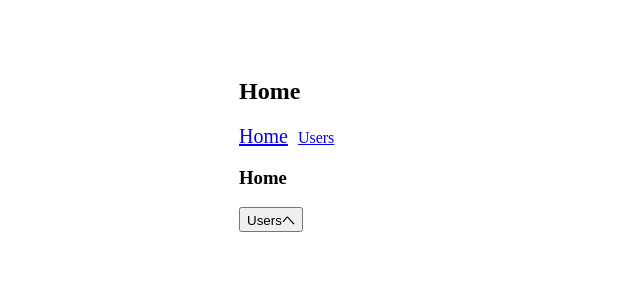
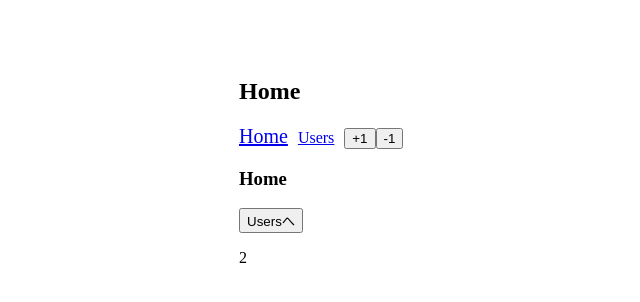
Before and after one commit to miyabilab/study-vuejs, a Vue app: page / in a window 1280 px wide. Shown: the top 302 px of the page, without its empty margins (51-691 px from the left). Built offline with nearby package versions, Linux system fonts and the light colour scheme.

Commit message:
section14-209

```diff
--- a/package.json
+++ b/package.json
@@ -10,7 +10,8 @@
   "dependencies": {
     "core-js": "^3.6.4",
     "vue": "^2.6.11",
-    "vue-router": "^3.1.6"
+    "vue-router": "^3.1.6",
+    "vuex": "^3.3.0"
   },
   "devDependencies": {
     "@vue/cli-plugin-babel": "~4.3.0",
--- a/src/main.js
+++ b/src/main.js
@@ -1,10 +1,12 @@
 import Vue from 'vue'
 import App from './App.vue'
 import router from './router.js'
+import store from "./store"
 
 Vue.config.productionTip = false;
 
 new Vue({
   router,
+  store,
   render: h => h(App),
 }).$mount('#app')
--- /dev/null
+++ b/src/store.js
@@ -0,0 +1,10 @@
+import Vue from 'vue';
+import Vuex from 'vuex';
+
+Vue.use(Vuex);
+
+export default new Vuex.Store({
+    state: {
+        count: 2
+    }
+});
--- a/src/views/HeaderHome.vue
+++ b/src/views/HeaderHome.vue
@@ -4,10 +4,24 @@
       <h2>Home</h2>
       <router-link to="/" active-class="link--active" exact class="link">Home</router-link>
       <router-link :to="'/users/' + 1 + '/profile?#next-user'" active-class="link--active" exact class="link">Users</router-link>
+      <button @click="increment">+1</button>
+      <button @click="decrement">-1</button>
     </nav>
   </div>
 </template>
 
+<script>
+export default {
+  methods: {
+    increment() {
+      this.$store.state.count++;
+    },
+    decrement() {
+      this.$store.state.count--;
+    },
+  },
+}
+</script>
 <style scoped>
 .link {
   margin-right: 10px;
--- a/src/views/Home.vue
+++ b/src/views/Home.vue
@@ -2,11 +2,17 @@
   <div>
     <h3>Home</h3>
     <button @click="toUsers">Usersへ</button>
+    <p>{{ count }}</p>
   </div>
 </template>
 
 <script>
 export default {
+  computed: {
+    count() {
+      return this.$store.state.count;
+    }
+  },
   methods: {
     toUsers() {
       this.$router.push({
```
Also changed, not shown: 1 other file (tests, documents, lock files or other folders).
